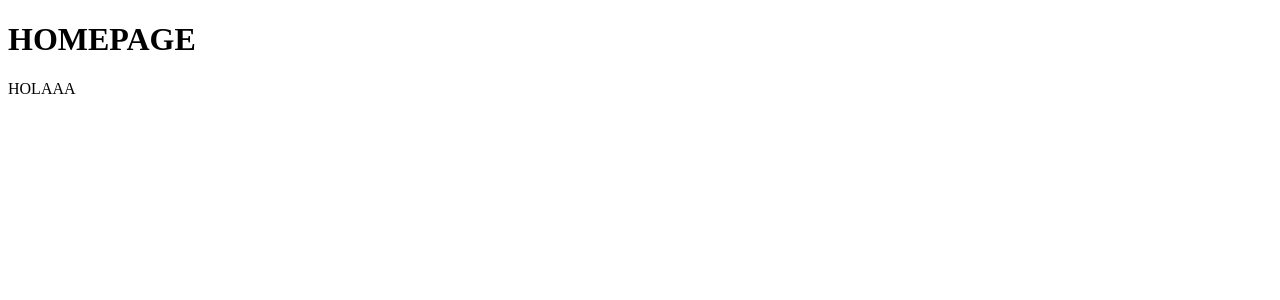
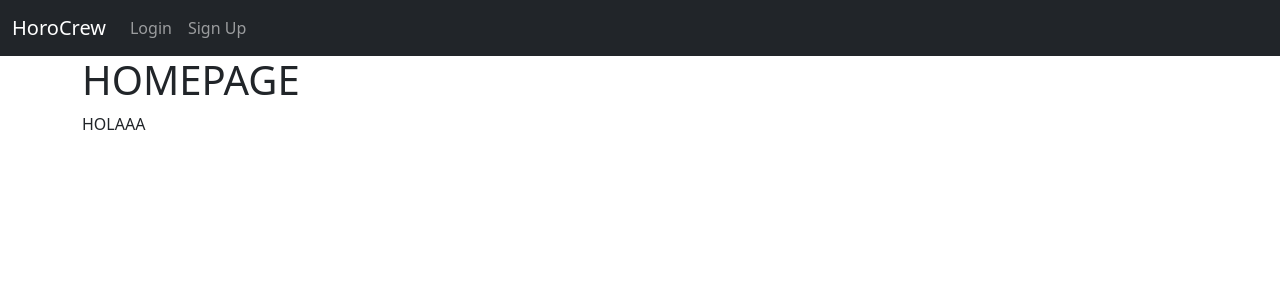
Before and after one commit to P-B-org/HoroCrew-WebApp, a React (Vite) app in the folder HoroCrew-WebApp/: page / in a window 1280 px wide. Shown: the top 300 px of the page. Built offline with nearby package versions, Linux system fonts and the light colour scheme.

Commit message:
feat nav bar

```diff
--- a/HoroCrew-WebApp/index.html
+++ b/HoroCrew-WebApp/index.html
@@ -1,13 +1,21 @@
 <!DOCTYPE html>
 <html lang="en">
+
 <head>
   <meta charset="UTF-8" />
   <link rel="icon" type="image/svg+xml" href="/vite.svg" />
   <meta name="viewport" content="width=device-width, initial-scale=1.0" />
   <title>Vite + React</title>
+  <link href="https://cdn.jsdelivr.net/npm/bootstrap@5.3.0-alpha1/dist/css/bootstrap.min.css" rel="stylesheet"
+    integrity="sha384-GLhlTQ8iRABdZLl6O3oVMWSktQOp6b7In1Zl3/Jr59b6EGGoI1aFkw7cmDA6j6gD" crossorigin="anonymous">
+  <script src="https://cdn.jsdelivr.net/npm/bootstrap@5.3.0-alpha1/dist/js/bootstrap.bundle.min.js"
+    integrity="sha384-w76AqPfDkMBDXo30jS1Sgez6pr3x5MlQ1ZAGC+nuZB+EYdgRZgiwxhTBTkF7CXvN"
+    crossorigin="anonymous"></script>
 </head>
+
 <body>
   <div id="root"></div>
   <script type="module" src="/src/main.jsx"></script>
 </body>
+
 </html>
--- a/HoroCrew-WebApp/src/components/Misc/Navbar/Navbar.jsx
+++ b/HoroCrew-WebApp/src/components/Misc/Navbar/Navbar.jsx
@@ -1,3 +1,48 @@
+import { Link, NavLink } from "react-router-dom";
+
 export const Navbar = () => {
-    return <div></div>
-}
+    return (
+        <nav className="navbar navbar-expand-lg bg-dark" data-bs-theme="dark">
+            <div className="container-fluid">
+                <Link className="navbar-brand" to="/">
+                    HoroCrew
+                </Link>
+                <button
+                    className="navbar-toggler"
+                    type="button"
+                    data-bs-toggle="collapse"
+                    data-bs-target="#navbarSupportedContent"
+                    aria-controls="navbarSupportedContent"
+                    aria-expanded="false"
+                    aria-label="Toggle navigation"
+                >
+                    <span className="navbar-toggler-icon"></span>
+                </button>
+                <div className="collapse navbar-collapse" id="navbarSupportedContent">
+                    <ul className="navbar-nav me-auto mb-2 mb-lg-0">
+                        <li className="nav-item">
+                            <NavLink
+                                className={({ isActive }) =>
+                                    `nav-link ${isActive ? "active" : ""}`
+                                }
+                                to="/login"
+                            >
+                                Login
+                            </NavLink>
+                        </li>
+                        <li>
+                            <NavLink
+                                className={({ isActive }) =>
+                                    `nav-link ${isActive ? "active" : ""}`
+                                }
+                                to="/signup"
+                            >
+                                Sign Up
+                            </NavLink>
+                        </li>
+                    </ul>
+                </div>
+            </div>
+        </nav>
+    );
+};
```
Lines whose indentation alone changed are shown as unchanged.
